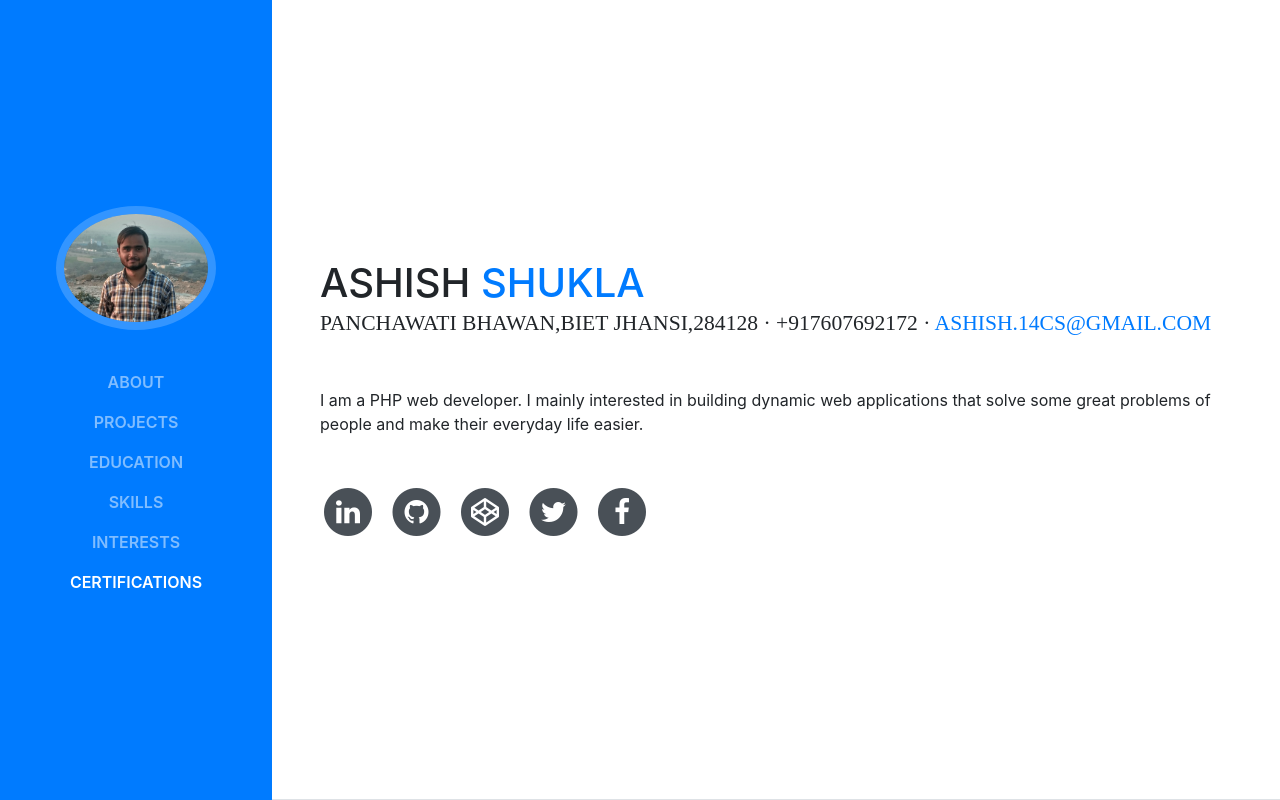
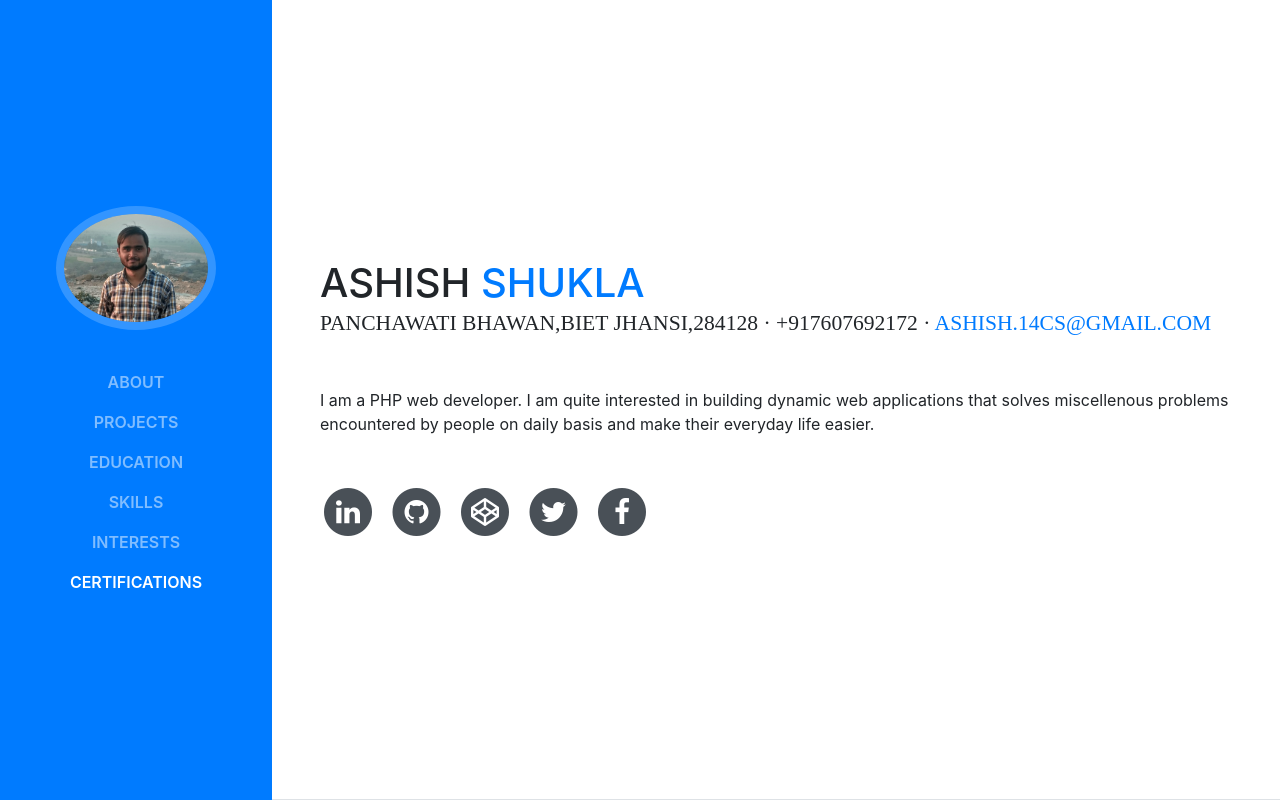
Before and after one commit to asis-shukla/ashishshukla, a website with bundled scripts: page index.html in a window 1280 px wide. Shown: the top 800 px of the page. Built offline with nearby package versions, Linux system fonts and the light colour scheme; a web font is replaced by a local one.

Commit message:
edit about me

```diff
--- a/index.html
+++ b/index.html
@@ -74,7 +74,8 @@
           <div class="subheading mb-5">Panchawati Bhawan,BIET Jhansi,284128 · +917607692172 ·
             <a href="mailto:ashish.14cs@gmail.com">ashish.14cs@gmail.com</a>
           </div>
-          <p class="mb-5">I am a PHP web developer. I mainly interested in building dynamic web applications that solve some great problems of people and make their everyday life easier.</p>
+          <p class="mb-5">I am a PHP web developer. I am quite interested in building dynamic web applications that solves miscellenous problems encountered by people
+          on daily basis and make their everyday life easier.</p>
           <ul class="list-inline list-social-icons mb-0">
             <li class="list-inline-item">
               <a href="https://www.linkedin.com/in/asis-shukla/">
```
